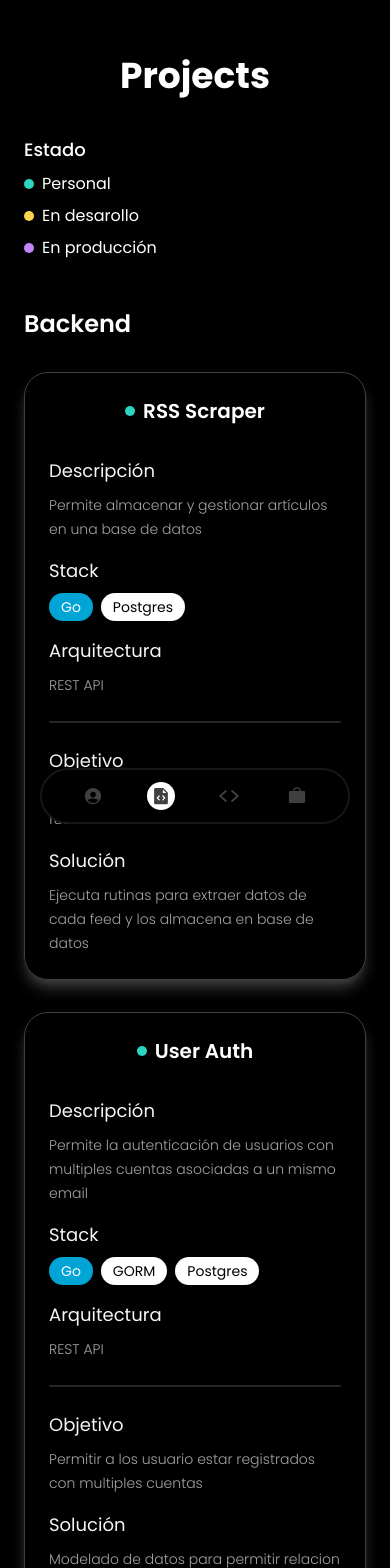
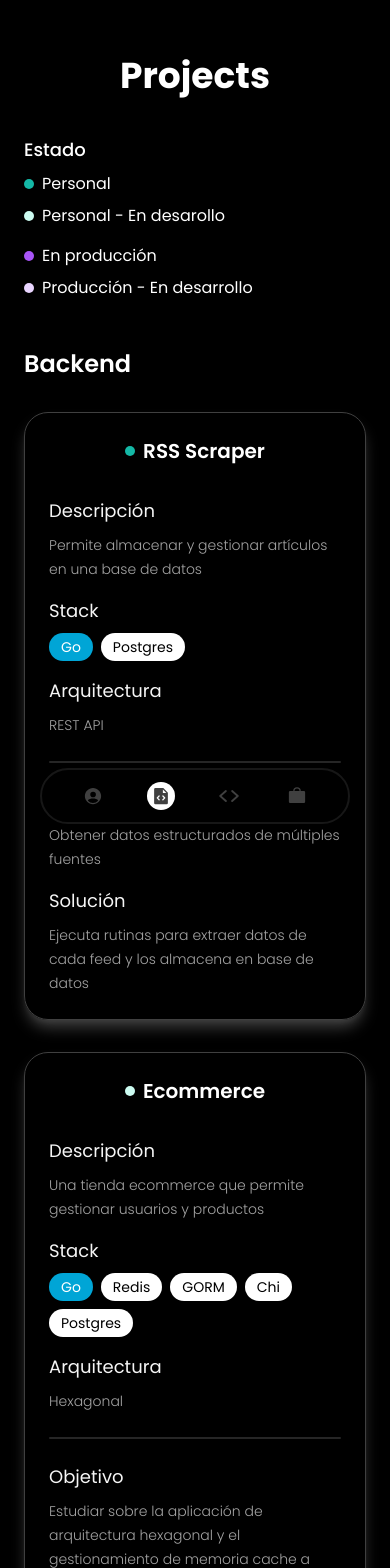
Before and after one commit to alex-arraga/portfolio-2025, a Next.js app: page /projects in a window 390 px wide. Shown: the top 1568 px of the page. Built offline with nearby package versions, Linux system fonts and the light colour scheme; no server answers.

Commit message:
project cards: 1. new type of project created 2. ecommerce project added as personal-in-process-project

```diff
--- a/src/app/globals.css
+++ b/src/app/globals.css
@@ -44,8 +44,12 @@
   @apply transition-all duration-300 hover:shadow-teal-600 hover:text-teal-200;
 }
 
-.in-process-project-card {
-  @apply transition-all duration-300 hover:shadow-amber-600 hover:text-amber-200;
+.in-personal-process-project-card {
+  @apply transition-all duration-300 hover:shadow-teal-100 hover:text-teal-100;
+}
+
+.in-prod-process-project-card {
+  @apply transition-all duration-300 hover:shadow-purple-200 hover:text-purple-200;
 }
 
 .production-project-card {
--- a/src/app/projects/page.tsx
+++ b/src/app/projects/page.tsx
@@ -18,10 +18,15 @@ export default function ProjectsPage() {
           <div className="flex flex-col w-full gap-2 sm:gap-4">
             <h4 className="h4-medium">Estado</h4>
 
-            <div className="flex flex-col sm:flex-row justify-start items-start sm:items-center gap-2 sm:gap-6">
-              <ProjectsReference withText status="personal" />
-              <ProjectsReference withText status="in-process" />
-              <ProjectsReference withText status="production" />
+            <div className="flex flex-col justify-start items-start gap-4">
+              <div className="flex flex-col sm:flex-row justify-start items-start sm:items-center gap-2 sm:gap-6">
+                <ProjectsReference withText status="personal" />
+                <ProjectsReference withText status="personal-in-process" />
+              </div>
+              <div className="flex flex-col sm:flex-row justify-start items-start sm:items-center gap-2 sm:gap-6">
+                <ProjectsReference withText status="production" />
+                <ProjectsReference withText status="prod-in-process" />
+              </div>
             </div>
           </div>
 
--- a/src/components/ui/Card.tsx
+++ b/src/components/ui/Card.tsx
@@ -15,8 +15,9 @@ export const Card = ({ children, className, type = 'default', projectType }: Pro
   const isWorkCard = type === 'work'
 
   const personalProjectType = projectType === 'personal'
+  const inPersonalProcessProjectType = projectType === 'personal-in-process'
   const productionProjectType = projectType === 'production'
-  const inProcessProjectType = projectType === 'in-process'
+  const inProdProcessProjectType = projectType === 'prod-in-process'
 
   return (
     <div className={clsx(`shadow-card w-full ${className}`,
@@ -25,8 +26,9 @@ export const Card = ({ children, className, type = 'default', projectType }: Pro
         'skill-card': isSkillCard,
         'work-card': isWorkCard,
         'project-card personal-project-card': isProjectCard && personalProjectType,
+        'project-card in-personal-process-project-card': isProjectCard && inPersonalProcessProjectType,
         'project-card production-project-card': isProjectCard && productionProjectType,
-        'project-card in-process-project-card': isProjectCard && inProcessProjectType,
+        'project-card in-prod-process-project-card': isProjectCard && inProdProcessProjectType,
       }
     )}>
       {children}
--- a/src/features/projects/components/ProjectCard.tsx
+++ b/src/features/projects/components/ProjectCard.tsx
@@ -4,17 +4,16 @@ import { ProjectsReference } from './ProjectsReference'
 import { StackPills } from './StackPills'
 import { Projects } from '../types'
 
-
-
 export const ProjectCard = (data: Projects) => {
   const type = data.type
 
   const isPersonalProject = type === 'personal'
+  const isPersonalInProcessProject = type === 'personal-in-process'
   const isProductionProject = type === 'production'
-  const isInProcessProject = type === 'in-process'
+  const isProductionInProcessProject = type === 'prod-in-process'
 
   const pushToLink = () => {
-    if (isProductionProject || isPersonalProject) {
+    if (isProductionProject || isPersonalProject || isPersonalInProcessProject) {
       return data.link
     }
   }
@@ -24,9 +23,7 @@ export const ProjectCard = (data: Projects) => {
       <Card type='project' projectType={type}>
         {/* Title of project */}
         <div className='flex justify-center items-center gap-2'>
-          <ProjectsReference
-            status={isPersonalProject ? 'personal' : isInProcessProject ? 'in-process' : 'production'}
-          />
+          <ProjectsReference status={type} />
           <h3 className='h3-semibold'>{data.title}</h3>
         </div>
 
@@ -49,8 +46,19 @@ export const ProjectCard = (data: Projects) => {
 
         {/* Architecture */}
         <div className='flex flex-col gap-2'>
-          <h4 className='h4-normal text-neutral-100'>{isPersonalProject ? 'Arquitectura' : 'Rol'}</h4>
-          <p className='txt-gray-400 font-light'>{isPersonalProject ? data.architecture : data.rol}</p>
+          <h4 className='h4-normal text-neutral-100'>
+            {isPersonalProject || isPersonalInProcessProject && data.architecture ? 'Arquitectura'
+              : isProductionProject || isProductionInProcessProject && data.rol ? 'Rol'
+                : ''
+            }
+          </h4>
+          <p className='txt-gray-400 font-light'>
+            {
+              isPersonalProject ? data.architecture
+                : isPersonalInProcessProject ? data.architecture
+                  : data.rol
+            }
+          </p>
         </div>
 
         {/* Divisor */}
@@ -58,14 +66,35 @@ export const ProjectCard = (data: Projects) => {
 
         {/* Goal */}
         <div className='flex flex-col gap-2'>
-          <h4 className='h4-normal text-neutral-100'>{isPersonalProject ? 'Objetivo' : 'Fecha'}</h4>
-          <p className='txt-gray-400 font-light'>{isPersonalProject ? data.goal : data.date}</p>
+          <h4 className='h4-normal text-neutral-100'>
+            {isPersonalProject || isPersonalInProcessProject && data.goal ? 'Objetivo'
+              : isProductionProject || isProductionInProcessProject && data.date ? 'Fecha'
+                : ''
+            }
+          </h4>
+          <p className='txt-gray-400 font-light'>
+            {
+              isPersonalProject || isPersonalInProcessProject ? data.goal
+                : data.date
+            }
+          </p>
         </div>
 
         {/* Solution */}
         <div className='flex flex-col gap-2'>
-          <h4 className='h4-normal text-neutral-100'>{isPersonalProject ? 'Solución' : 'Encargado'}</h4>
-          <p className='txt-gray-400 font-light'>{isPersonalProject ? data.solution : data.manager}</p>
+          <h4 className='h4-normal text-neutral-100'>
+            {isPersonalProject || isPersonalInProcessProject && data.solution ? 'Solución'
+              : isProductionProject || isProductionInProcessProject && data.manager ? 'Encargado'
+                : ''
+            }
+          </h4>
+          <p className='txt-gray-400 font-light'>
+            {
+              isPersonalProject ? data.solution
+                : isPersonalInProcessProject ? data.solution
+                  : data.manager
+            }
+          </p>
         </div>
       </Card>
     </a>
--- a/src/features/projects/components/ProjectsReference.tsx
+++ b/src/features/projects/components/ProjectsReference.tsx
@@ -8,9 +8,10 @@ interface Props {
 
 export const ProjectsReference = ({ status, withText = false }: Props) => {
   const statusClass = clsx('w-2.5 h-2.5 rounded-full', {
-    'bg-purple-400': status === 'production',
-    'bg-teal-400': status === 'personal',
-    'bg-amber-300': status === 'in-process'
+    'bg-purple-500': status === 'production',
+    'bg-purple-200': status === 'prod-in-process',
+    'bg-teal-500': status === 'personal',
+    'bg-teal-100': status === 'personal-in-process'
   })
 
   return (
@@ -21,7 +22,8 @@ export const ProjectsReference = ({ status, withText = false }: Props) => {
           <p>
             {status === 'production' ? 'En producción'
               : status === 'personal' ? 'Personal'
-                : 'En desarollo'
+                : status === 'personal-in-process' ? 'Personal - En desarollo'
+                  : 'Producción - En desarrollo'
             }
           </p>
         </div>
--- a/src/features/projects/constants/links.ts
+++ b/src/features/projects/constants/links.ts
@@ -4,6 +4,7 @@ export const GestionDatosLink = 'https://www.gestionadatos.cl/'
 
 // -- Personal --
 // Backend
+export const EcommerceLink = 'https://github.com/alex-arraga/hexagonal-ecommerce'
 export const RssScraperLink = 'https://github.com/alex-arraga/rss_scraper'
 export const BackendStoreLink = 'https://github.com/alex-arraga/backend_store'
 export const CryptoTickerLink = 'https://github.com/alex-arraga/crypto-ticker'
--- a/src/features/projects/constants/projects.ts
+++ b/src/features/projects/constants/projects.ts
@@ -2,6 +2,7 @@ import {
   BackendStoreLink,
   CalculatorLink,
   CryptoTickerLink,
+  EcommerceLink,
   GarageGoLink,
   GestionDatosLink,
   JavierManager,
@@ -20,6 +21,15 @@ export const BackendProjects: Projects[] = [
     goal: 'Obtener datos estructurados de múltiples fuentes',
     solution: 'Ejecuta rutinas para extraer datos de cada feed y los almacena en base de datos',
     link: RssScraperLink
+  },
+  {
+    type: 'personal-in-process',
+    title: 'Ecommerce',
+    description: 'Una tienda ecommerce que permite gestionar usuarios y productos',
+    stack: ['Go', 'Redis', 'GORM', 'Chi', 'Postgres'],
+    architecture: 'Hexagonal',
+    goal: 'Estudiar sobre la aplicación de arquitectura hexagonal y el gestionamiento de memoria cache a traves de Redis',
+    link: EcommerceLink
   },
   {
     type: 'personal',
@@ -55,7 +65,7 @@ export const FullStackProjects: Projects[] = [
     link: GarageGoLink
   },
   {
-    type: 'in-process',
+    type: 'prod-in-process',
     title: 'Podo Vip',
     description: 'Plataforma de cursos online especializados en podología',
     stack: ['Next.js', 'TypeScript', 'Postgres'],
--- a/src/features/projects/types/index.ts
+++ b/src/features/projects/types/index.ts
@@ -4,7 +4,7 @@ interface BaseProjects {
   stack: string[],
 }
 
-export type ProjecTypes = 'personal' | 'production' | 'in-process'
+export type ProjecTypes = 'personal' | 'production' | 'prod-in-process' | 'personal-in-process'
 
 interface PersonalProjects extends BaseProjects {
   type: 'personal'
@@ -22,11 +22,19 @@ interface ProductionProjects extends BaseProjects {
   link: string
 }
 
-interface InProcessProjects extends BaseProjects {
-  type: 'in-process'
+interface ProductionInProcessProjects extends BaseProjects {
+  type: 'prod-in-process'
   rol: string,
   date: string,
   manager: string
 }
 
-export type Projects = PersonalProjects | ProductionProjects | InProcessProjects
+interface PersonalInProcessProjects extends BaseProjects {
+  type: 'personal-in-process'
+  architecture?: string,
+  goal: string
+  solution?: string,
+  link: string
+}
+
+export type Projects = PersonalProjects | ProductionProjects | ProductionInProcessProjects | PersonalInProcessProjects
```
